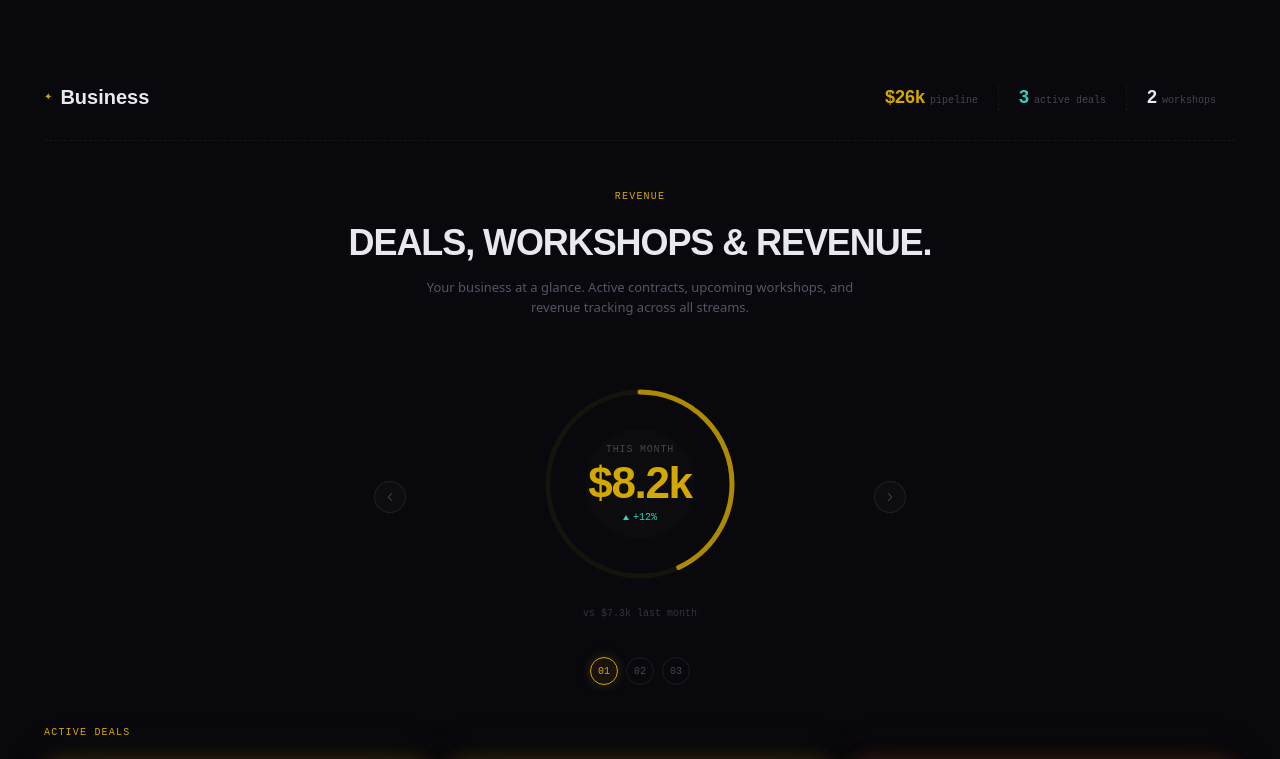
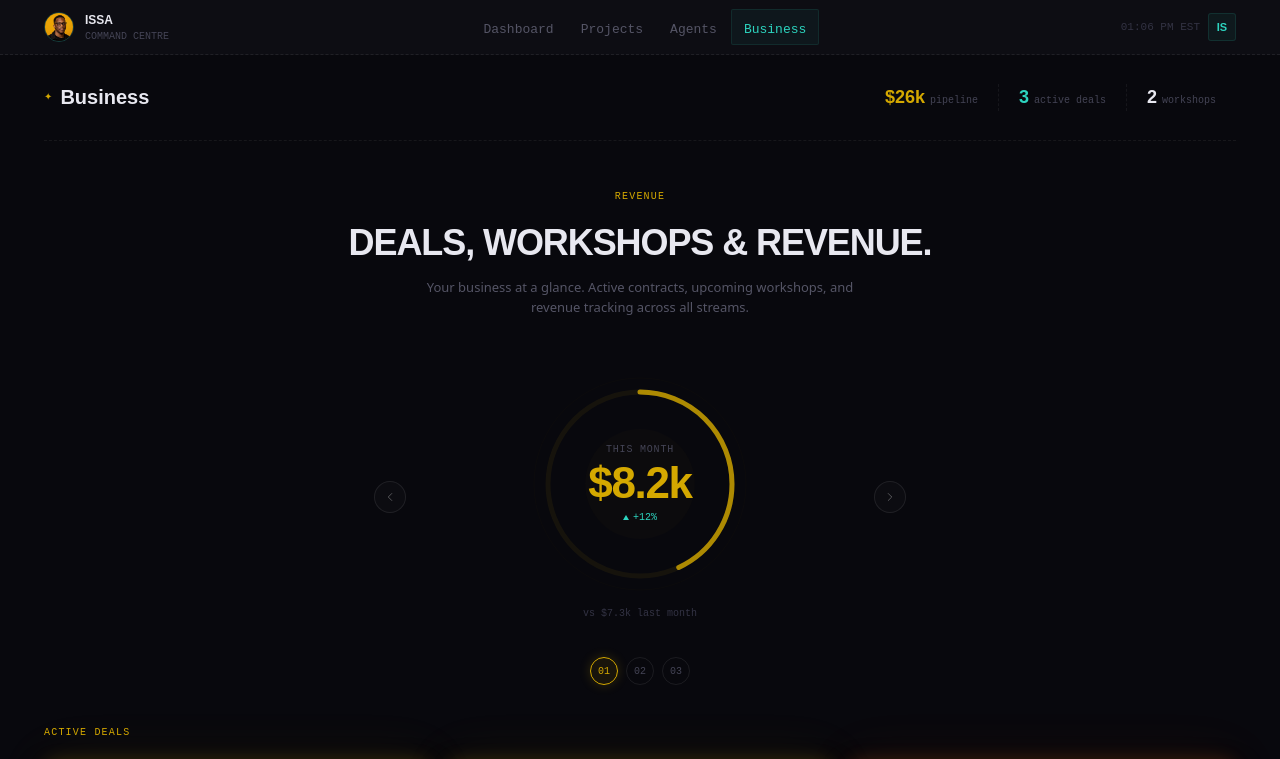
Before and after one commit to louie-stack/Issa-Command-Centre, a Next.js app: page /business in a window 1280 px wide. Shown: the top 759 px of the page. Built offline with nearby package versions, Linux system fonts and the light colour scheme.

Commit message:
Add Nav to Business page

```diff
--- a/app/business/page.js
+++ b/app/business/page.js
@@ -1,5 +1,6 @@
 "use client";
 import { useState } from "react";
+import Nav from "../../components/Nav";
 
 const mono = { fontFamily: "'Space Mono', monospace" };
 const jakarta = { fontFamily: "'Plus Jakarta Sans', sans-serif" };
@@ -154,6 +155,7 @@ export default function BusinessPage() {
 
   return (
     <div style={{ minHeight: "100vh", background: "#08080D", color: "#E8E8F0", paddingTop: 54 }}>
+      <Nav />
       <div style={{ maxWidth: 1440, margin: "0 auto", padding: "0 44px", position: "relative" }}>
 
         {/* PAGE HEADER */}
```
